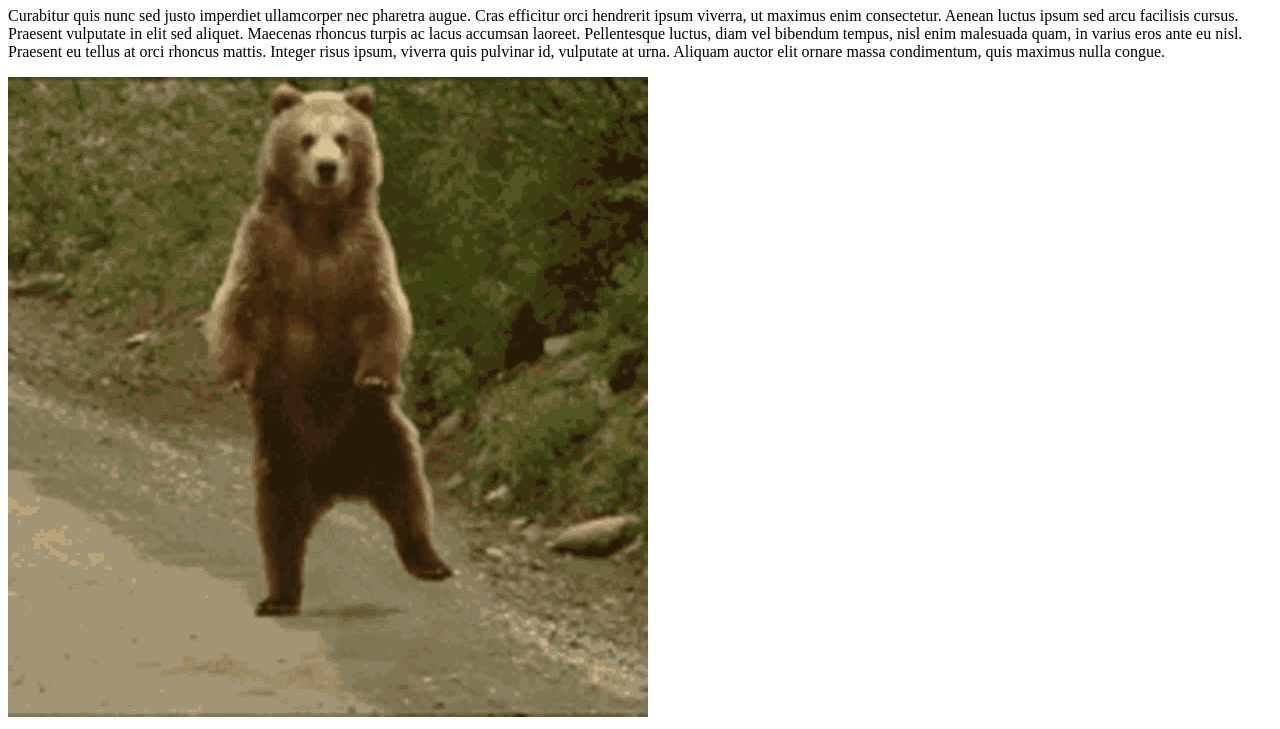
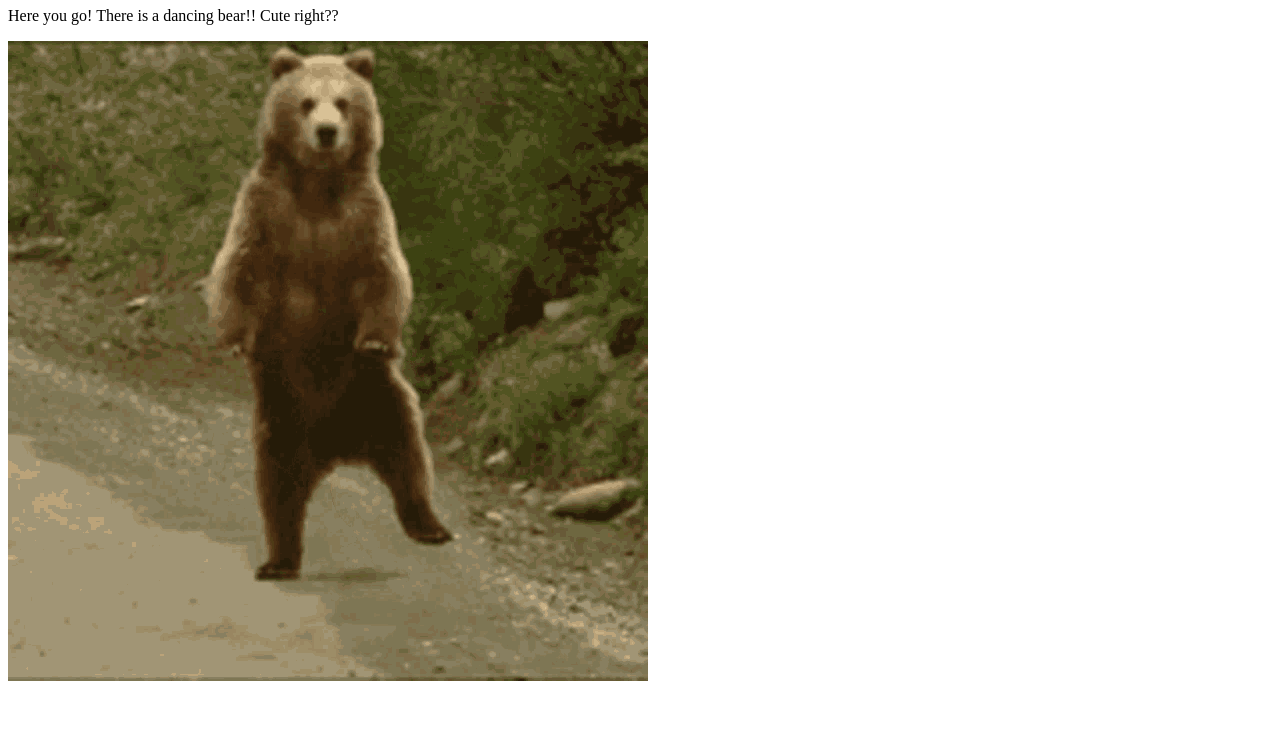
Before and after one commit to pinkstrawberrybearbear/Training.github.io, a plain HTML site: page page2.html in a window 1280 px wide. Shown: the part 99-828 px from the top of the page. After the commit the page ends 800 px from the top, so only its background shows below. Drawn offline with Linux system fonts and the light colour scheme.

Commit message:
Update page2.html

```diff
--- a/page2.html
+++ b/page2.html
@@ -12,8 +12,7 @@
     </nav>
     <h1>Page 2</h1>
     <p>
-        Curabitur quis nunc sed justo imperdiet ullamcorper nec pharetra augue. Cras efficitur orci hendrerit ipsum viverra, ut maximus enim consectetur. Aenean luctus ipsum sed arcu facilisis cursus. Praesent vulputate in elit sed aliquet. Maecenas rhoncus turpis ac lacus accumsan laoreet. Pellentesque luctus, diam vel bibendum tempus, nisl enim malesuada quam, in varius eros ante eu nisl. Praesent eu tellus at orci rhoncus mattis. Integer risus ipsum, viverra quis pulvinar id, vulputate at urna. Aliquam auctor elit ornare massa condimentum, quis maximus nulla congue.
-    </p>
+        Here you go! There is a dancing bear!! Cute right??  </p>
 	<img src="dancingbear.gif">
 </body>
 </html>
```
